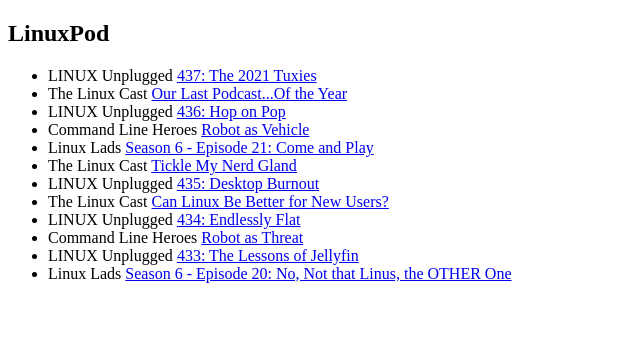
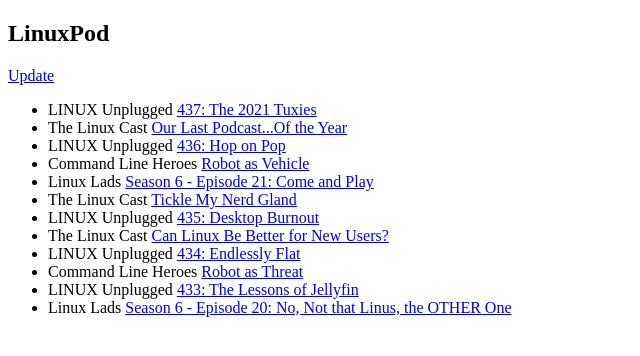
Before and after one commit to Mr-Destructive/linuxpod, a Django app: page / in a window 1280 px wide. Shown: the top 356 px of the page, without its empty margins (0-640 px from the left). Run offline with Django 3.2, Linux system fonts and the light colour scheme; data comes from the database, SQL or seed files in the repository; both versions use the stored data as it was after the commit.

Commit message:
added update view from template

```diff
--- a/podcasts/urls.py
+++ b/podcasts/urls.py
@@ -1,7 +1,8 @@
 from django.urls import path
 
-from .views import HomePageView
+from .views import HomePageView, Update_List
 
 urlpatterns = [
     path('', HomePageView.as_view(), name="homepage"),
+    path('update/', Update_List.as_view(), name="update_homepage"),
 ]
--- a/podcasts/views.py
+++ b/podcasts/views.py
@@ -1,4 +1,6 @@
 from django.views.generic import ListView
+from django.shortcuts import render
+from django.core.management import call_command
 
 from .models import Episode
 
@@ -10,3 +12,14 @@
         context = super().get_context_data(**kwargs)
         context["episodes"] = Episode.objects.filter().order_by("-pub_date")[:12]
         return context
+
+class Update_List(ListView):
+    model = Episode
+    template_name = "homepage.html"
+
+    def get_context_data(self, **kwargs):
+        if ( self.request.method == "GET" ):
+            call_command('startjobs')
+        context = super().get_context_data(**kwargs)
+        context["episodes"] = Episode.objects.filter().order_by("-pub_date")[:12]
+        return context
--- a/templates/homepage.html
+++ b/templates/homepage.html
@@ -5,7 +5,12 @@
     <title>LinuxPod</title>
 </head>
 <body>
+    <div class="page">
     <h2>LinuxPod</h2>
+
+    <form action="#" method="get">
+        <a href="{% url 'update_homepage' %}">Update</a>
+    </form>
     <ul>
         {% for episode in episodes %}
             <li>
@@ -14,5 +19,6 @@
             </li>
         {% endfor %}
     </ul>
+    </div>
 </body>
 </html>
```
Also changed, not shown: db.sqlite3, static/logo.PNG (added).
